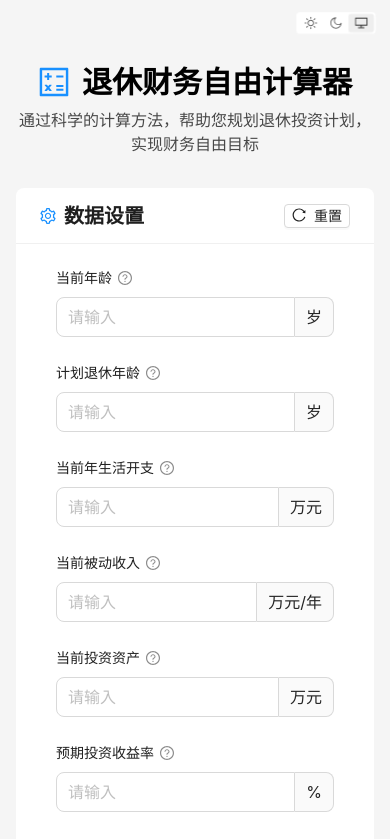
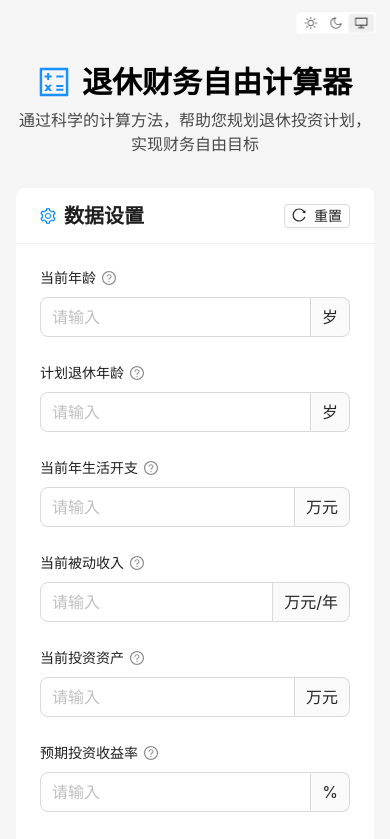
Before and after one commit to D351GN3R/Wealth-Shortcut, a React (Vite) app: page / in a window 390 px wide. Shown: the top 839 px of the page. Built offline with nearby package versions, Linux system fonts and the light colour scheme.

Commit message:
优化移动端输入框间距：移除左右padding，确保输入框与按钮宽度一致

```diff
--- a/src/index.css
+++ b/src/index.css
@@ -67,8 +67,8 @@
     .ant-col {
       width: 100% !important;
       max-width: 100% !important;
-      padding-left: 8px !important;
-      padding-right: 8px !important;
+      padding-left: 0 !important;
+      padding-right: 0 !important;
     }
 
     /* 输入框组件适配 */
```
